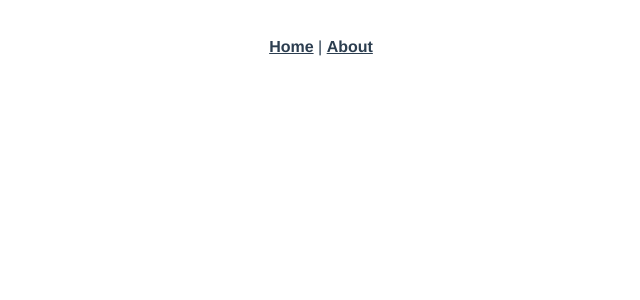
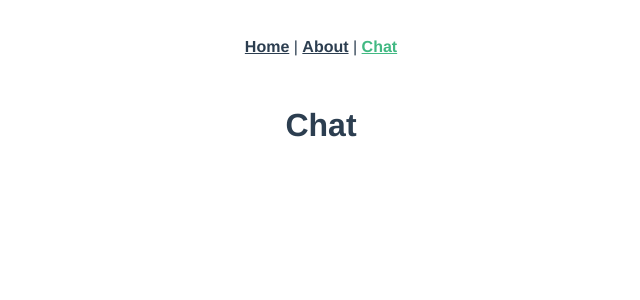
Before and after one commit to adamwroo/vue-core, a Vue app in the folder client-app/: page /chat in a window 1280 px wide. Shown: the top 300 px of the page, without its empty margins (319-959 px from the left). Built offline with nearby package versions, Linux system fonts and the light colour scheme.

Commit message:
initial chat page added

```diff
--- a/client-app/src/App.vue
+++ b/client-app/src/App.vue
@@ -2,7 +2,8 @@
   <div id="app">
     <div id="nav">
       <router-link to="/">Home</router-link> |
-      <router-link to="/about">About</router-link>
+      <router-link to="/about">About</router-link> |
+      <router-link to="/chat">Chat</router-link>
     </div>
     <router-view/>
   </div>
--- a/client-app/src/router/index.js
+++ b/client-app/src/router/index.js
@@ -17,6 +17,14 @@ Vue.use(VueRouter)
     // this generates a separate chunk (about.[hash].js) for this route
     // which is lazy-loaded when the route is visited.
     component: () => import(/* webpackChunkName: "about" */ '../views/About.vue')
+  },
+  {
+    path: '/chat',
+    name: 'Chat',
+    // route level code-splitting
+    // this generates a separate chunk (chat.[hash].js) for this route
+    // which is lazy-loaded when the route is visited.
+    component: () => import(/* webpackChunkName: "chat" */ '../views/Chat.vue')
   }
 ]
 
--- /dev/null
+++ b/client-app/src/views/Chat.vue
@@ -0,0 +1,11 @@
+<template>
+    <div class="chat">
+        <h1>Chat</h1>
+    </div>
+</template>
+
+<script>
+export default {
+    name: 'Chat'
+}
+</script>
```
